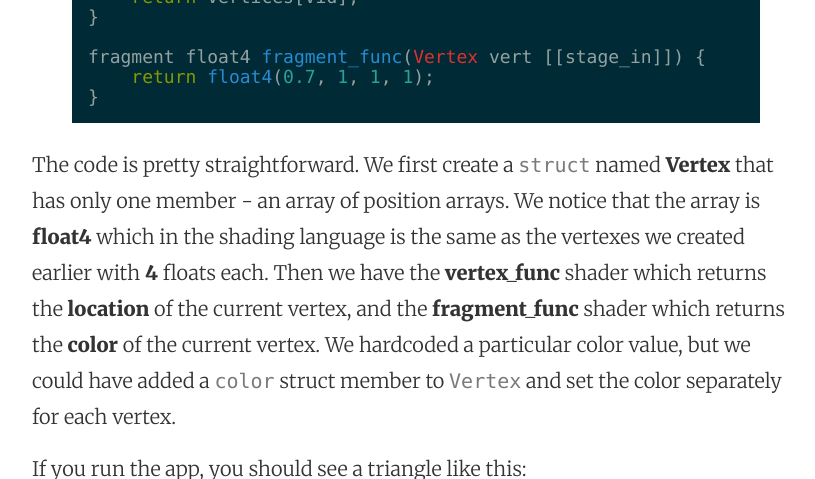
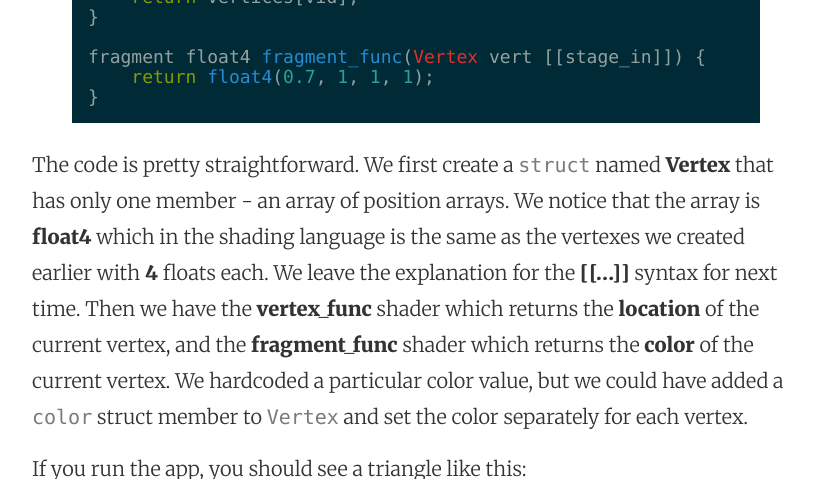
Before and after one commit to mhorga/mhorga.github.io, a Jekyll site: the page built from _posts/2016-01-18-using-metalkit-part-2.markdown, in a window 1280 px wide and 900 px high, scrolled down 5411 px, cut to the strip 0-479 px from the top of the window. Shown: the whole strip, without its empty margins (224-1039 px from the left). Built offline with Jekyll 4.4.1, drawn with Linux system fonts in a browser that asks for light colours.

Commit message:
Post update: Using MetalKit part 2

```diff
--- a/_posts/2016-01-18-using-metalkit-part-2.markdown
+++ b/_posts/2016-01-18-using-metalkit-part-2.markdown
@@ -119,7 +119,7 @@
 }
 {% endhighlight %}
 
-The code is pretty straightforward. We first create a `struct` named __Vertex__ that has only one member - an array of position arrays. We notice that the array is __float4__ which in the shading language is the same as the vertexes we created earlier with __4__ floats each. Then we have the __vertex_func__ shader which returns the __location__ of the current vertex, and the __fragment_func__ shader which returns the __color__ of the current vertex. We hardcoded a particular color value, but we could have added a `color` struct member to `Vertex` and set the color separately for each vertex.
+The code is pretty straightforward. We first create a `struct` named __Vertex__ that has only one member - an array of position arrays. We notice that the array is __float4__ which in the shading language is the same as the vertexes we created earlier with __4__ floats each. We leave the explanation for the __[[...]]__ syntax for next time. Then we have the __vertex_func__ shader which returns the __location__ of the current vertex, and the __fragment_func__ shader which returns the __color__ of the current vertex. We hardcoded a particular color value, but we could have added a `color` struct member to `Vertex` and set the color separately for each vertex.
 
 If you run the app, you should see a triangle like this:
 
```
